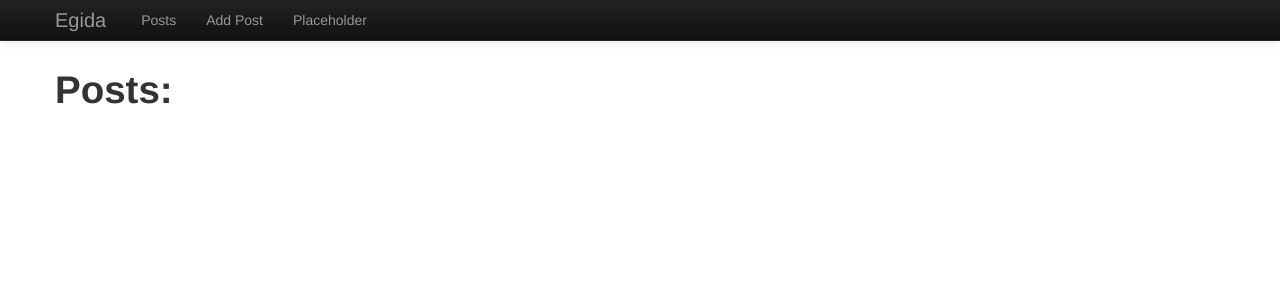
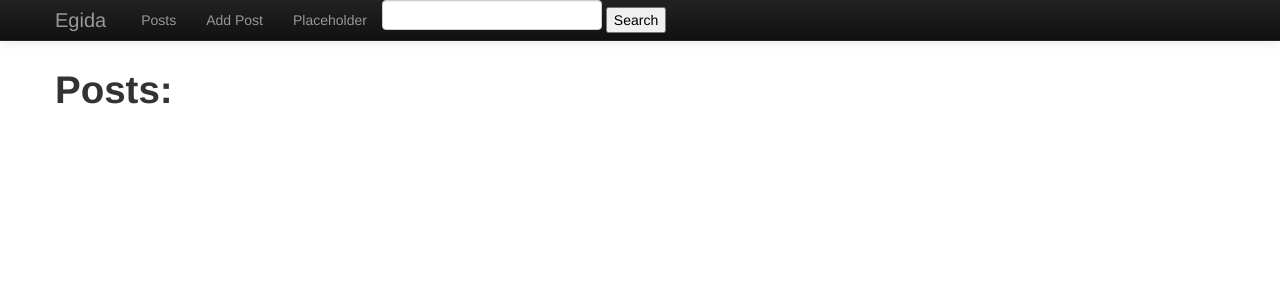
Before and after one commit to Adynatos/egida, a Flask app: page /posts/ in a window 1280 px wide. Shown: the top 300 px of the page. Run offline with Flask 2, Linux system fonts and the light colour scheme; data that the repository does not hold is empty; some libraries are stand-ins or nearby versions.

Commit message:
Added full text search to posts body (using flask_whooshalchemy)

```diff
--- a/app/forms.py
+++ b/app/forms.py
@@ -16,3 +16,6 @@ class PostForm(Form):
 
 class CommentForm(Form):
     body = TextField('comment', validators=[Required()])
+
+class SearchingForm(Form):
+    search = TextField('search', validators=[Required()])
--- a/app/templates/base.html
+++ b/app/templates/base.html
@@ -57,6 +57,11 @@
               <li><a href="{{url_for('posts')}}">Posts</a></li>
 	      <li><a href="{{url_for('new_post')}}">Add Post</a></li>
               <li><a href="{{url_for('index')}}">Placeholder</a></li>
+              <li> <form style="display: inline;" action="{{ url_for('search') }}"
+                  name="search" method="post">
+                      {{ g.searching_form.hidden_tag() }} {{ g.searching_form.search(size=20)}}
+                      <input type="submit" value="Search">
+                  </form>
             </ul>
           </div><!--/.nav-collapse -->
         </div>
--- a/app/views.py
+++ b/app/views.py
@@ -1,9 +1,10 @@
 from flask import render_template, url_for, redirect, session, g, request, flash
 from models import Post, User, Comment, ROLE_USER, ROLE_ADMIN
 from app import lm, app, db, oid
-from forms import LoginForm, PostForm, CommentForm
+from forms import LoginForm, PostForm, CommentForm, SearchingForm
 from flask.ext.login import login_user, logout_user, current_user, login_required
 from datetime import datetime
+from config import MAX_SEARCH_RESULTS
 
 
 @lm.user_loader
@@ -14,6 +15,7 @@ def load_user(id):
 @app.before_request
 def before_request():
     g.user = current_user
+    g.searching_form = SearchingForm()
 
 
 @app.route('/')
@@ -69,6 +71,18 @@ def view_post(post_id):
     return render_template('view_post.html', post=post,
                             comments=comments, form=form)
 
+@app.route('/search', methods=['POST'])
+@login_required
+def search():
+    if not g.searching_form.validate_on_submit():
+        return redirect(url_for('index'))
+    return redirect(url_for('search_results', query=g.searching_form.search.data))
+
+@app.route('/search_results/<query>')
+@login_required
+def search_results(query):
+    results = Post.query.whoosh_search(query, MAX_SEARCH_RESULTS).all()
+    return render_template('search_results.html', query=query, results=results)
 
 @app.route('/login', methods=['GET', 'POST'])
 @oid.loginhandler
--- a/config.py
+++ b/config.py
@@ -10,6 +10,9 @@ USERNAME = 'admin'
 PASSWORD = 'default'
 SQLALCHEMY_DATABASE_URI = 'sqlite:///' \
                           + os.path.join(basedir, 'app.db')
+WHOOSH_BASE = os.path.join(basedir, 'search.db')
+MAX_SEARCH_RESULTS = 50
+
 OPENID_PROVIDERS = [
     {'name': 'Google', 'url': 'https://www.google.com/accounts/o8/id'},
     {'name': 'Yahoo', 'url': 'https://me.yahoo.com'},
```
Also changed, not shown: app/models.py (+15 -10 lines), app/templates/search_results.html (added, +8 -0 lines).
